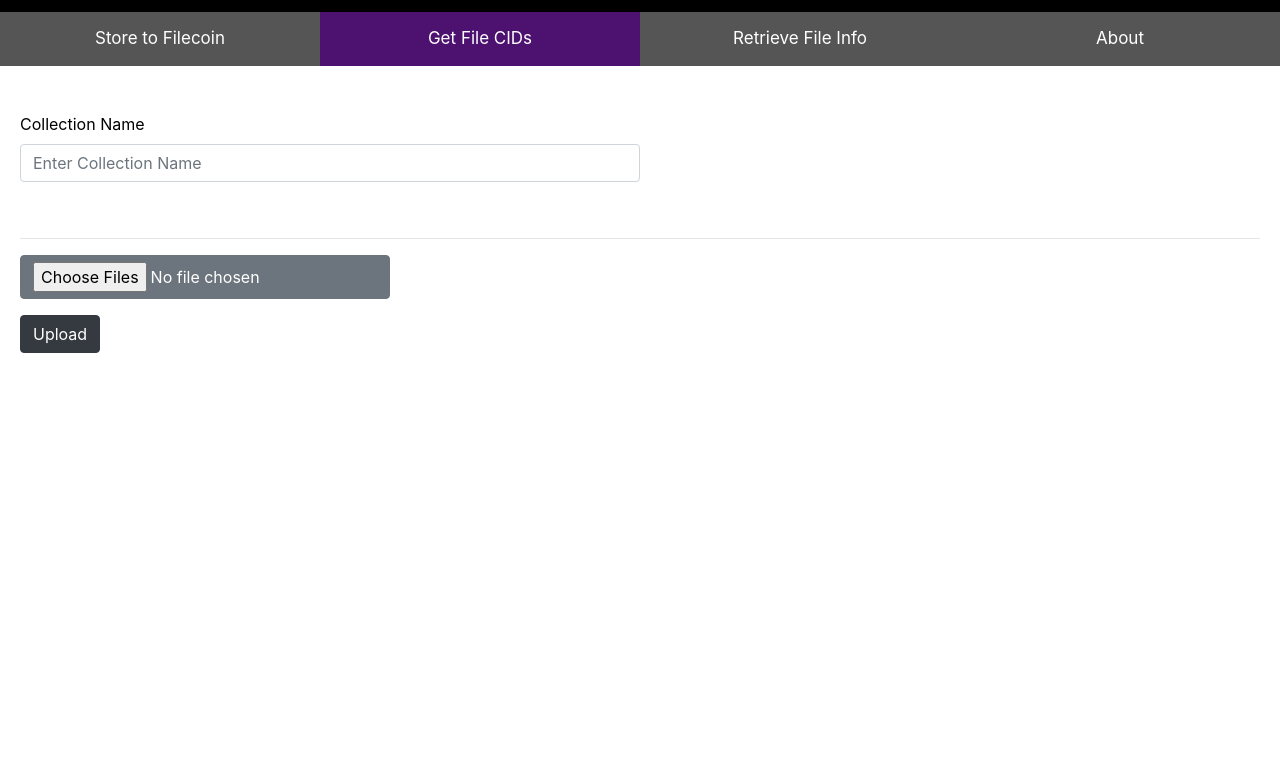
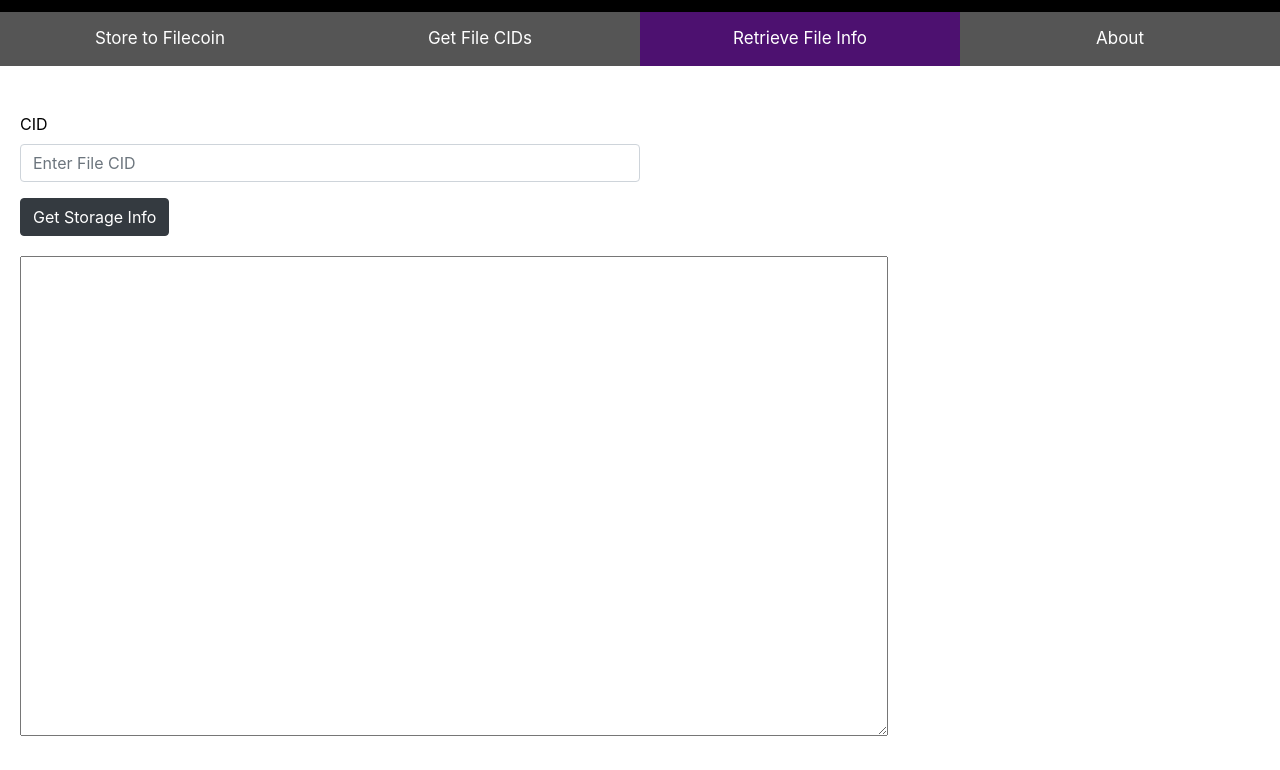
Before and after one commit to nandit123/lighthouse-website, a website: page index.html in a window 1280 px wide. Shown: the part 80-850 px from the top of the page. Drawn offline with nearby package versions, Linux system fonts and the light colour scheme; no server answers.

Commit message:
Format File Info

```diff
--- a/index.html
+++ b/index.html
@@ -39,6 +39,14 @@
             padding: 100px 20px;
             height: 100%;
             }
+
+            textarea {
+                width: 70%;
+                min-height: 30rem;
+                font-family: "Lucida Console", Monaco, monospace;
+                font-size: 0.8rem;
+                line-height: 1.2;
+            }
         </style>
     </head>
     <body>
@@ -53,8 +61,8 @@
             </div>
         </div>
         <button class="tablink" onclick="openPage('Home', this)">Store to Filecoin</button>
-        <button class="tablink" onclick="openPage('News', this)" id="defaultOpen">Get File CIDs</button>
-        <button class="tablink" onclick="openPage('Contact', this)">Retrieve File Info</button>
+        <button class="tablink" onclick="openPage('News', this)">Get File CIDs</button>
+        <button class="tablink" onclick="openPage('Contact', this)" id="defaultOpen">Retrieve File Info</button>
         <button class="tablink" onclick="openPage('About', this)">About</button>
 
         <div id="Home" class="tabcontent center-block">
@@ -110,7 +118,7 @@
             </form>
             <button class="btn btn-dark" onclick="getStorageInfo()" class="btn btn-primary">Get Storage Info</button>
             <div style="margin-top: 20px;">
-                <p id="storageInfo"></p>
+                <textarea readonly id="storageInfo"></textarea>
             </div>
           </div>
 
--- a/index.js
+++ b/index.js
@@ -254,10 +254,13 @@
     });
 
     socket.on("storageInfo", (storageInfo) => {
-        console.log('storageInfo for cid:', storageInfo);
-        if (storageInfo.storageInfo) {
-            document.getElementById("storageInfo").innerHTML = storageInfo.storageInfo;
+        storageInfo = jQuery.parseJSON(storageInfo)
+        var textedJson = JSON.stringify(storageInfo, undefined, 4);
+
+        if (storageInfo.cidInfo) {
+            document.getElementById("storageInfo").innerHTML = textedJson;
         } else {
+          console.log('hello else')
             document.getElementById("storageInfo").innerHTML = storageInfo.toString();
         }
         socket.disconnect()
```
